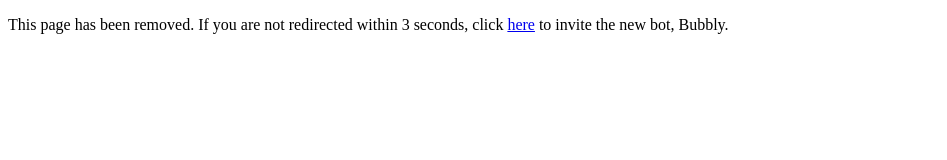
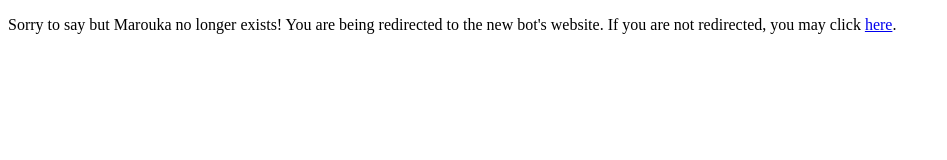
Before and after one commit to xgarciadevs/Marouka-Website, a plain HTML site: page index.html in a window 1280 px wide. Shown: the whole page, without its empty margins (0-947 px from the left). Drawn offline with Linux system fonts and the light colour scheme.

Commit message:
Update index.html

```diff
--- a/index.html
+++ b/index.html
@@ -1,11 +1,11 @@
 <!DOCTYPE html>
 <html>
     <head>
-        <title>Marouka | Redirecting..</title>
+        <title>Redirecting..</title>
      <meta charset="UTF-8" />
-     <meta http-equiv="refresh" content="3; URL=https://discord.com/oauth2/authorize?scope=bot+applications.commands&permissions=1945627743&client_id=964976907772887143" />
+     <meta http-equiv="refresh" content="3; URL=https://bubbly.ml" />
    </head>
    <body>
-     <p>This page has been removed. If you are not redirected within 3 seconds, click <a href="https://discord.com/oauth2/authorize?scope=bot+applications.commands&permissions=1945627743&client_id=964976907772887143">here</a> to invite the new bot, Bubbly.</p>
+       <p>Sorry to say but Marouka no longer exists! You are being redirected to the new bot's website. If you are not redirected, you may click <a href="https://bubbly.ml">here</a>.</p>
    </body>
 </html>
```
